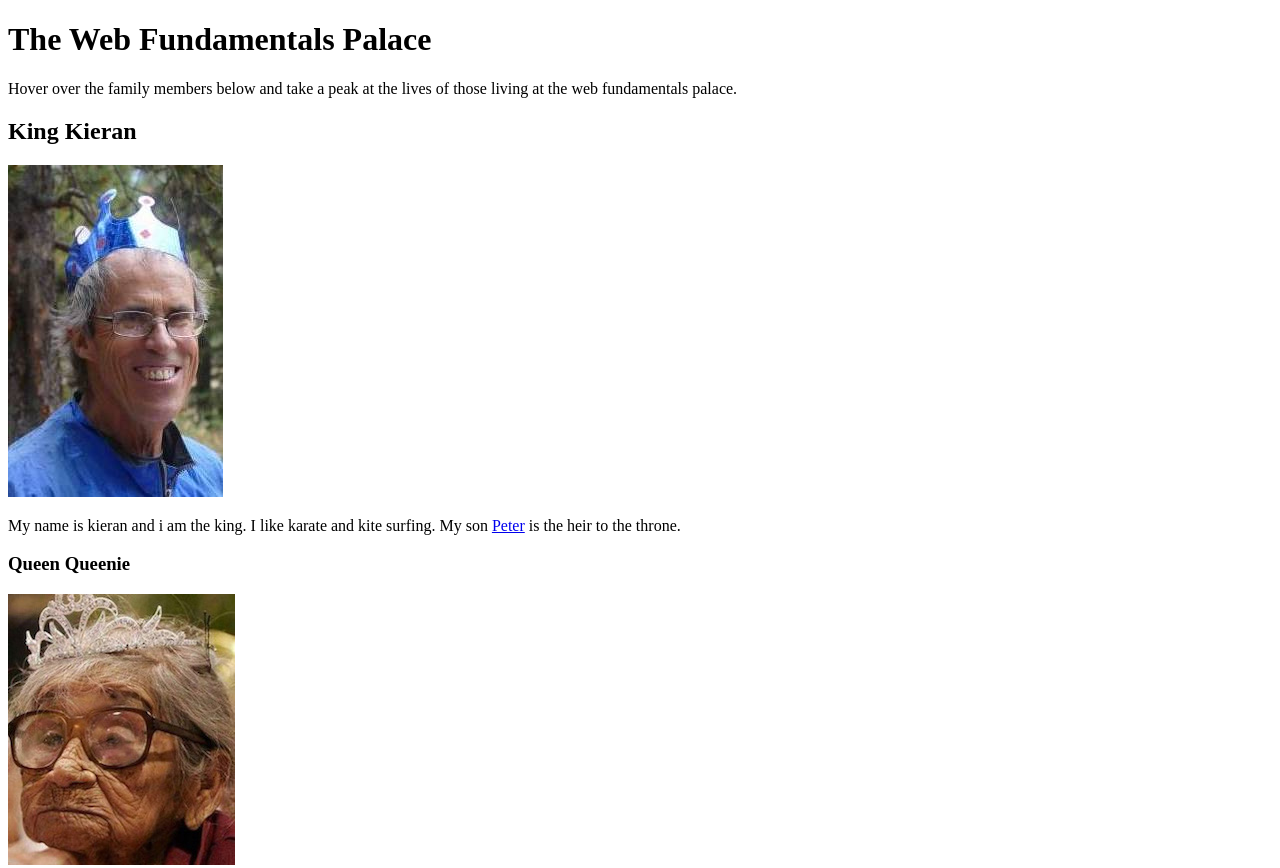
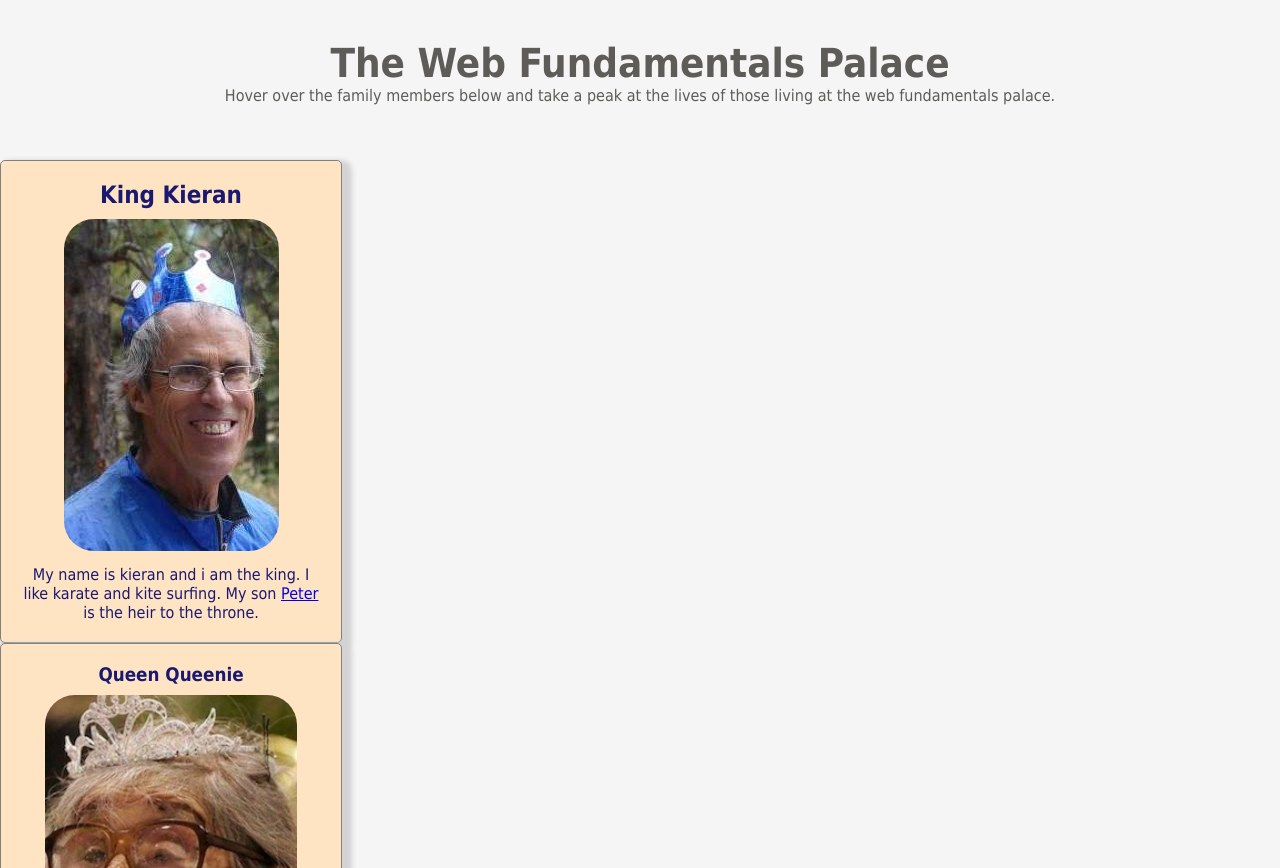
Before and after one commit to JustinDotMorris/nology-coursework, a plain HTML site: page Web-Fundamentals/Royal-Site/index.html in a window 1280 px wide. Shown: the top 868 px of the page. Drawn offline with Linux system fonts and the light colour scheme.

Commit message:
Added box card styling

```diff
--- a/Web-Fundamentals/Royal-Site/Styles.css
+++ b/Web-Fundamentals/Royal-Site/Styles.css
@@ -0,0 +1,36 @@
+*{
+    margin: 0;
+    padding: 0;
+    font-family: Tahoma, Verdana, sans-serif;
+}
+
+body{
+    background-color: whitesmoke;
+    max-width: 1400px;
+    margin: auto;
+}
+header{
+    text-align: center;
+    height: 80px;
+    padding: 40px;
+    color: rgb(94, 92, 89);
+}
+header h1{
+    font-size: 40px;
+}
+.card{
+    width: 300px;
+    height: auto;
+    border: solid 1px gray;
+    border-radius: 5px;
+    text-align: center;
+    padding: 20px;
+    background-color: bisque;
+    color: midnightblue;
+    box-shadow: 5px 5px 5px 5px lightgray;
+}
+.card img{
+    margin: 10px;
+    min-height: 300px;
+    border-radius: 30px;
+}
--- a/Web-Fundamentals/Royal-Site/index.html
+++ b/Web-Fundamentals/Royal-Site/index.html
@@ -1,6 +1,7 @@
 <!DOCTYPE html>
 <html lang="en">
   <head>
+    <link rel="stylesheet" href="styles.css">
     <meta charset="UTF-8" />
     <meta http-equiv="X-UA-Compatible" content="IE=edge" />
     <meta name="viewport" content="width=device-width, initial-scale=1.0" />
@@ -18,13 +19,16 @@
     </header>
     <!-- This is the main content for the people in the family tree -->
     <main>
+      <div class="card">
         <h2>King Kieran</h2>
         <img src="./Images/king.jpg" alt="King Kieran" />
         <p>
           My name is kieran and i am the king. I like karate and kite surfing. My
           son <a href="#peter">Peter</a> is the heir to the throne.
         </p>
+      </div>
 
+      <div class="card">
         <h3>Queen Queenie</h3>
         <img src="./Images/queen.jpg" alt="Queen Queenie" />
         <p>
@@ -32,14 +36,18 @@
           <a target="_blank" href="https://www.youtube.com/watch?v=dQw4w9WgXcQ&ab_channel=RickAstley">HERE</a> to
           see my favourite quarter pounder recipes.
         </p>
+      </div>
 
+      <div class="card">
         <h4 id="peter">Prince Peter</h4>
         <img src="./Images/prince-peter.jpg" alt="Prince Peter" />
         <p>
           My name is Peter the Prince. I like posing and pizza! Follow me on
           instagram @pengprincepeter
         </p>
+      </div>
 
+      <div class="card">
         <h5>Princess Penelope</h5>
         <img src="./Images/princess-penelope.jpg" alt="Princess Penelope" />
         <p>My name is Princes Penelope. I like lots of things...</p>
@@ -49,13 +57,16 @@
           <li>Ponies</li>
           <li>Pogo Sticks</li>
         </ul>
+      </div>
 
+      <div class="card">
         <h6>Susan</h6>
         <img src="./Images/susan.jpg" alt="Susan" />
         <p>
           I am King Kierans Mistress and mother to the illigitamate Princess
           Penelope
         </p>
+      </div>
     </main>
 
     <footer>
```
Lines whose indentation alone changed are shown as unchanged.
